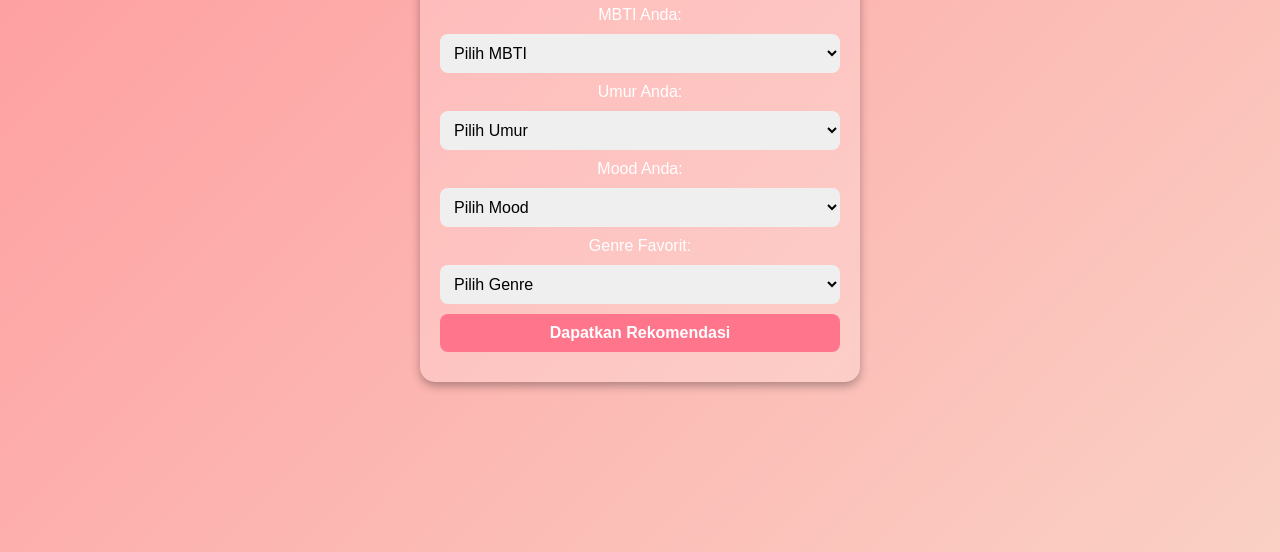
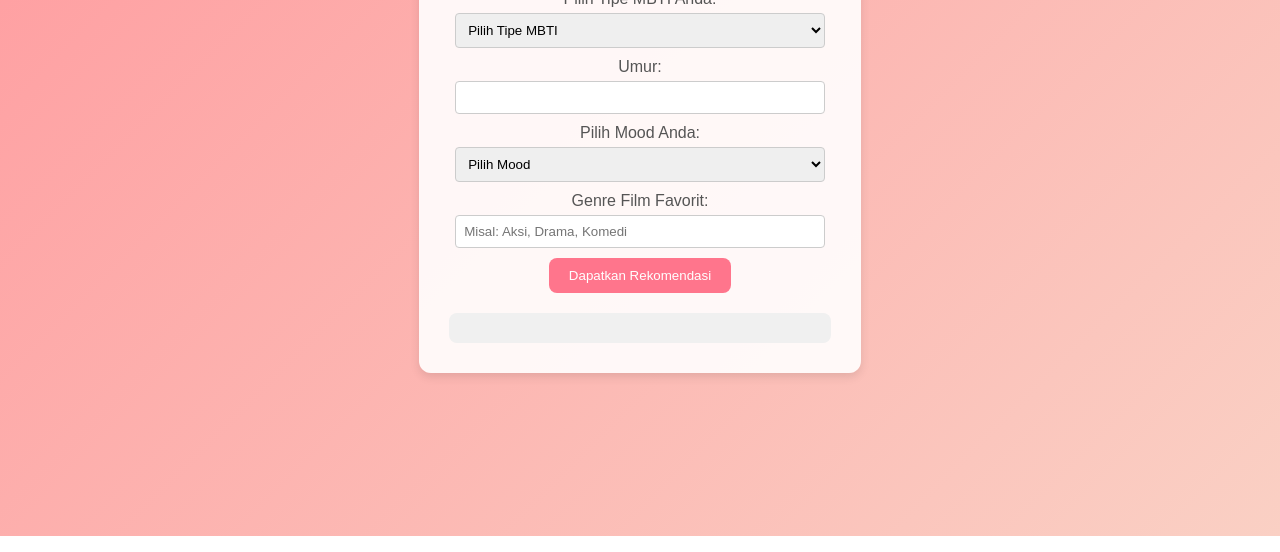
Before and after one commit to meilainformatics/BIAMILLAH, a plain HTML site: page form.html in a window 1280 px wide. Shown: the part 264-816 px from the top of the page. Drawn offline with Linux system fonts and the light colour scheme.

Commit message:
Update form.html

```diff
--- a/form.html
+++ b/form.html
@@ -3,104 +3,109 @@
 <head>
     <meta charset="UTF-8">
     <meta name="viewport" content="width=device-width, initial-scale=1.0">
-    <title>Input Data - Rekomendasi Film MBTI</title>
-    <link rel="stylesheet" href="style.css">
+    <title>Isi Data Anda</title>
     <style>
         body {
             font-family: Arial, sans-serif;
+            background: linear-gradient(135deg, #ff9a9e, #fad0c4);
             display: flex;
             justify-content: center;
             align-items: center;
             height: 100vh;
-            background: linear-gradient(135deg, #ff9a9e, #fad0c4);
+            margin: 0;
+        }
+
+        .form-container {
             text-align: center;
-            color: white;
-        }
-        .container {
-            background: rgba(255, 255, 255, 0.2);
-            padding: 20px;
-            border-radius: 15px;
-            box-shadow: 0 4px 10px rgba(0, 0, 0, 0.3);
-            width: 80%;
+            background: rgba(255, 255, 255, 0.9);
+            padding: 30px;
+            border-radius: 12px;
+            box-shadow: 0 4px 10px rgba(0, 0, 0, 0.1);
             max-width: 400px;
         }
+
         h1 {
-            font-size: 2em;
+            color: #333;
+            font-size: 24px;
         }
-        label, select, button {
-            display: block;
-            width: 100%;
-            margin: 10px 0;
+
+        label {
+            display: block; /* Membuat label rata kiri dan di atas input */
+            margin-bottom: 5px;
+            color: #555;
         }
-        select, button {
-            padding: 10px;
-            border-radius: 8px;
-            border: none;
-            font-size: 1em;
+
+        input[type="number"],
+        select,
+        input[type="text"] {
+            width: calc(100% - 12px); /* Lebar 100% dikurangi padding */
+            padding: 8px;
+            margin-bottom: 10px;
+            border: 1px solid #ccc;
+            border-radius: 4px;
+            box-sizing: border-box; /* Memastikan padding tidak menambah lebar total */
         }
-        button {
+
+        button[type="submit"] {
             background: #ff758c;
             color: white;
-            font-weight: bold;
+            padding: 10px 20px;
+            border: none;
+            border-radius: 8px;
             cursor: pointer;
             transition: 0.3s;
         }
-        button:hover {
-            background: #ff5c72;
+
+        button[type="submit"]:hover {
+            background: #ff5a6e;
+        }
+
+        #recommendation {
+            margin-top: 20px;
+            padding: 15px;
+            background-color: #f0f0f0;
+            border-radius: 8px;
         }
     </style>
 </head>
 <body>
-    <div class="container">
-        <h1>Masukkan Data Anda</h1>
-        <form id="filmForm">
-            <label for="mbti">MBTI Anda:</label>
-            <select id="mbti">
-                <option value="">Pilih MBTI</option>
-                <option value="esfp">ESFP</option>
-                <option value="isfj">ISFJ</option>
+    <div class="form-container">
+        <h1>Masukkan Data Diri Anda</h1>
+        <form id="userForm">
+            <label for="mbti">Pilih Tipe MBTI Anda:</label>
+            <select id="mbti" required>
+                <option value="">Pilih Tipe MBTI</option>
+                <option value="intj">INTJ</option>
+                <option value="intp">INTP</option>
+                <option value="entj">ENTJ</option>
                 <option value="entp">ENTP</option>
                 <option value="infj">INFJ</option>
-                <option value="intj">INTJ</option>
+                <option value="infp">INFP</option>
+                <option value="enfj">ENFJ</option>
                 <option value="enfp">ENFP</option>
-                <option value="istp">ISTP</option>
+                <option value="istj">ISTJ</option>
                 <option value="estj">ESTJ</option>
-                <option value="istj">ISTJ</option>
-                <option value="infp">INFP</option>
-                <option value="entj">ENTJ</option>
+                <option value="estp">ESTP</option>
+                <option value="isfj">ISFJ</option>
+                <option value="isfp">ISFP</option>
                 <option value="esfj">ESFJ</option>
-                <option value="isfp">ISFP</option>
-                <option value="estp">ESTP</option>
-                <option value="enfj">ENFJ</option>
-                <option value="intp">INTP</option>
+                <option value="esfp">ESFP</option>
             </select>
 
-            <label for="umur">Umur Anda:</label>
-            <select id="umur">
-                <option value="">Pilih Umur</option>
-                <option value="10">Di bawah 13</option>
-                <option value="13">13-16</option>
-                <option value="17">17+</option>
-            </select>
+            <label for="age">Umur:</label>
+            <input type="number" id="age" required>
 
-            <label for="mood">Mood Anda:</label>
-            <select id="mood">
+            <label for="mood">Pilih Mood Anda:</label>
+            <select id="mood" required>
                 <option value="">Pilih Mood</option>
-                <option value="excited">Excited</option>
+                <option value="happy">Bahagia</option>
                 <option value="sad">Sedih</option>
-                <option value="happy">Bahagia</option>
+                <option value="excited">Terpacu</option>
                 <option value="calm">Tenang</option>
             </select>
 
-            <label for="genre">Genre Favorit:</label>
-            <select id="genre">
-                <option value="">Pilih Genre</option>
-                <option value="komedi">Komedi</option>
-                <option value="romantis">Romantis</option>
-                <option value="aksi">Aksi</option>
-                <option value="horor">Horor</option>
-                <option value="sci-fi">Sci-Fi</option>
-            </select>
+            <label for="genre">Genre Film Favorit:</label>
+            <input type="text" id="genre" placeholder="Misal: Aksi, Drama, Komedi" required>
 
             <button type="submit">Dapatkan Rekomendasi</button>
         </form>
```
